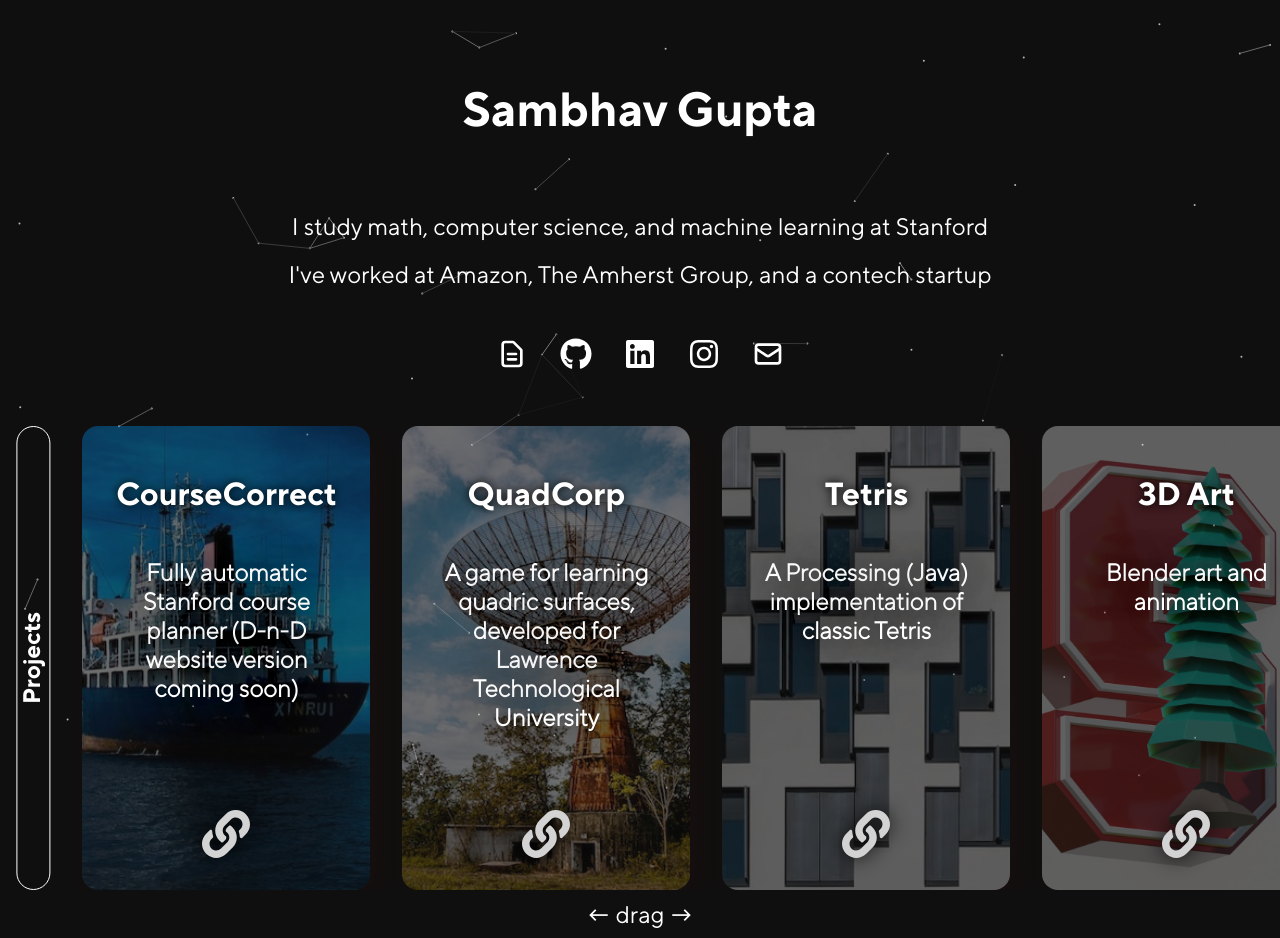
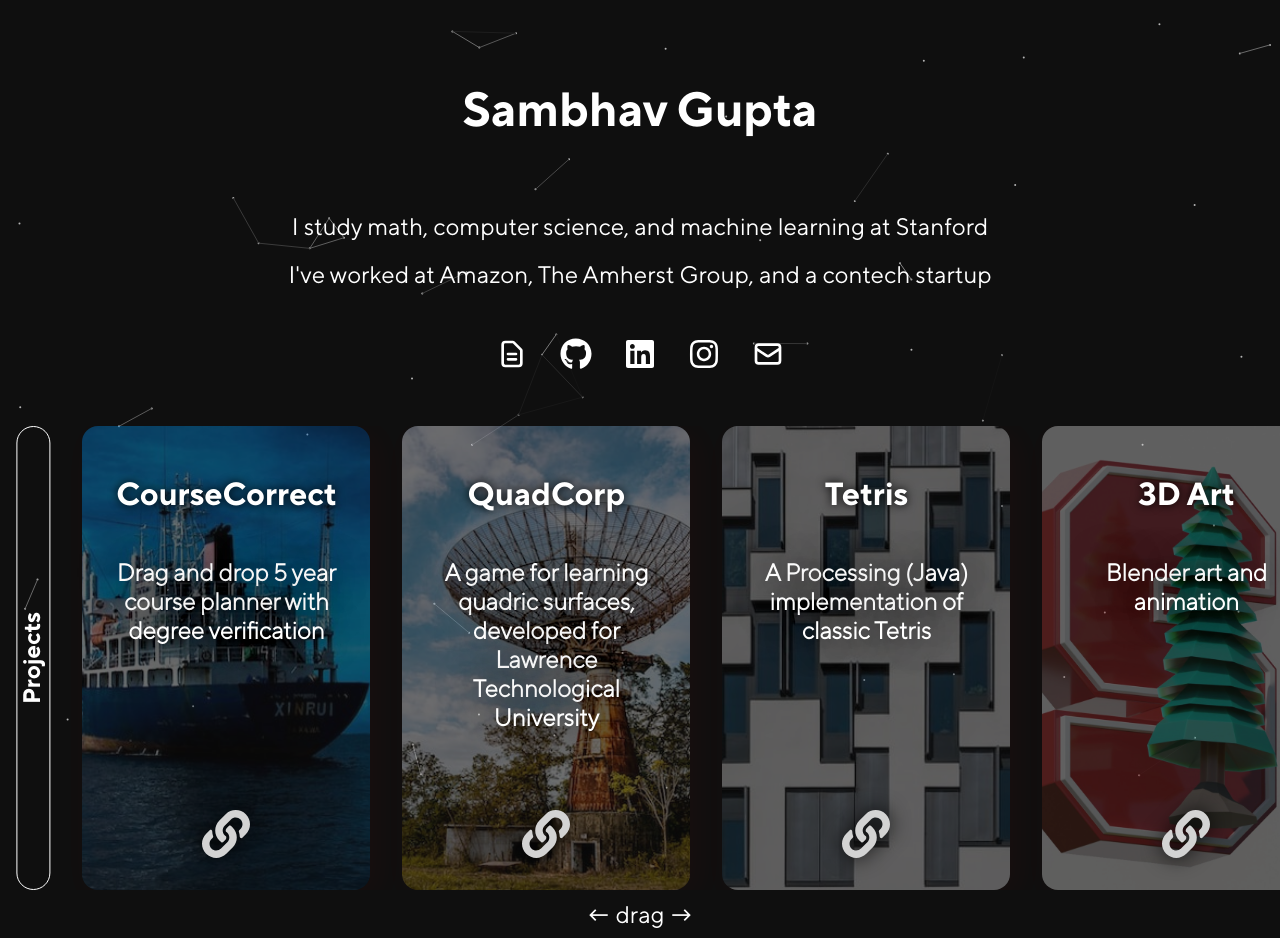
Before and after one commit to SambhavG/SambhavG.github.io, a React (Create React App) app: page / in a window 1280 px wide. Built offline with nearby package versions, Linux system fonts and the light colour scheme.

Commit message:
Update project

```diff
--- a/src/Carousel.jsx
+++ b/src/Carousel.jsx
@@ -46,7 +46,7 @@
       const images = track.getElementsByClassName("project-image");
       // Map nextPercentage from [negativePercentage, 0] to [-100, 0]
       const imageScrollAmount = (nextPercentage * -100) / negativePercentage;
-      const effectReduce = 0.2;
+      const effectReduce = 0.8;
       for (const image of images) {
         image.animate(
           {
--- a/src/ProjectData.js
+++ b/src/ProjectData.js
@@ -4,9 +4,9 @@
     content: [
       {
         title: "CourseCorrect",
-        description: "Fully automatic Stanford course planner (D-n-D website version coming soon)",
+        description: "Drag and drop 5 year course planner with degree verification",
         type: "Project",
-        link: "https://docs.google.com/spreadsheets/d/1X9iY5XCuGhKlC7naAwh5V8DXgcBuF_0CDZb-c86GeY8/edit?usp=sharing",
+        link: "https://sambhavg.github.io/coursecorrect",
         image: process.env.PUBLIC_URL + "/image_ship.jpg",
       },
       {
@@ -46,7 +46,7 @@
     ],
   },
   {
-    type: "Work",
+    type: "Experience",
     content: [
       {
         title: "Amazon SDE Intern",
```
